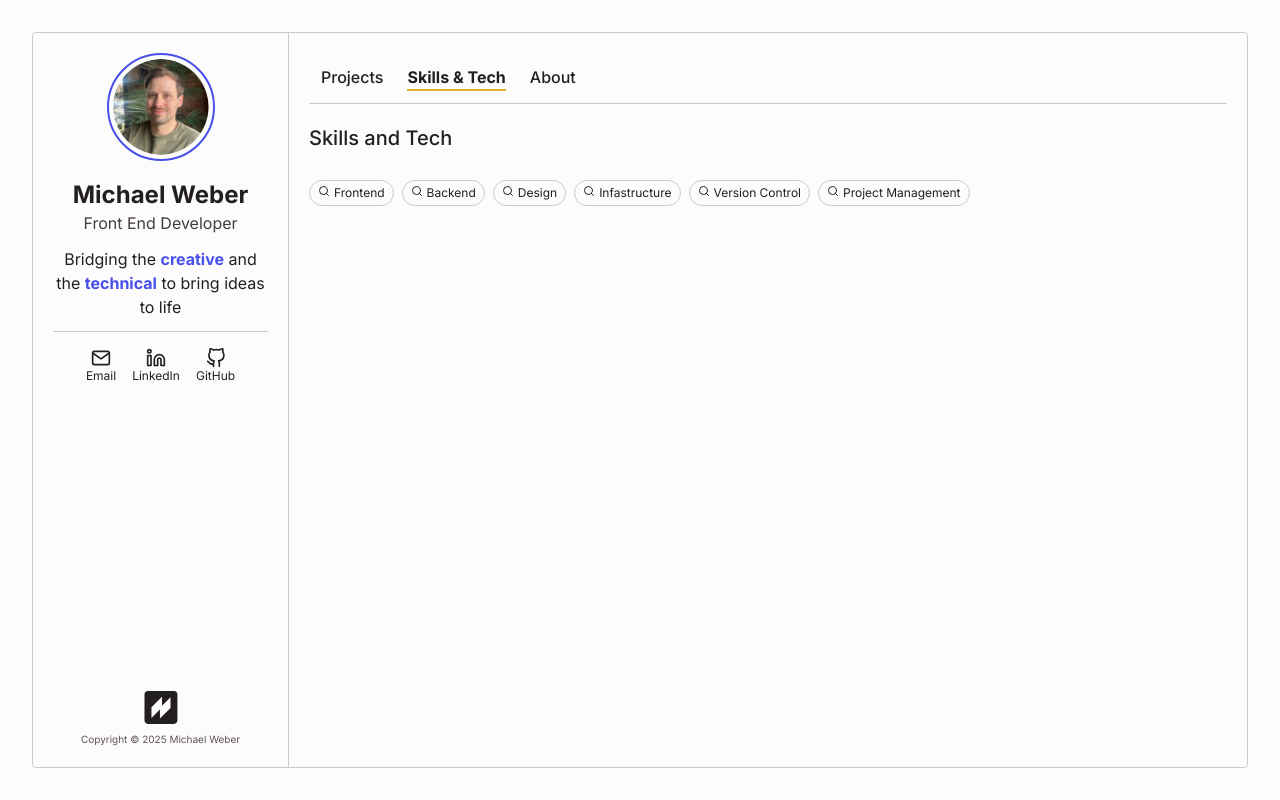
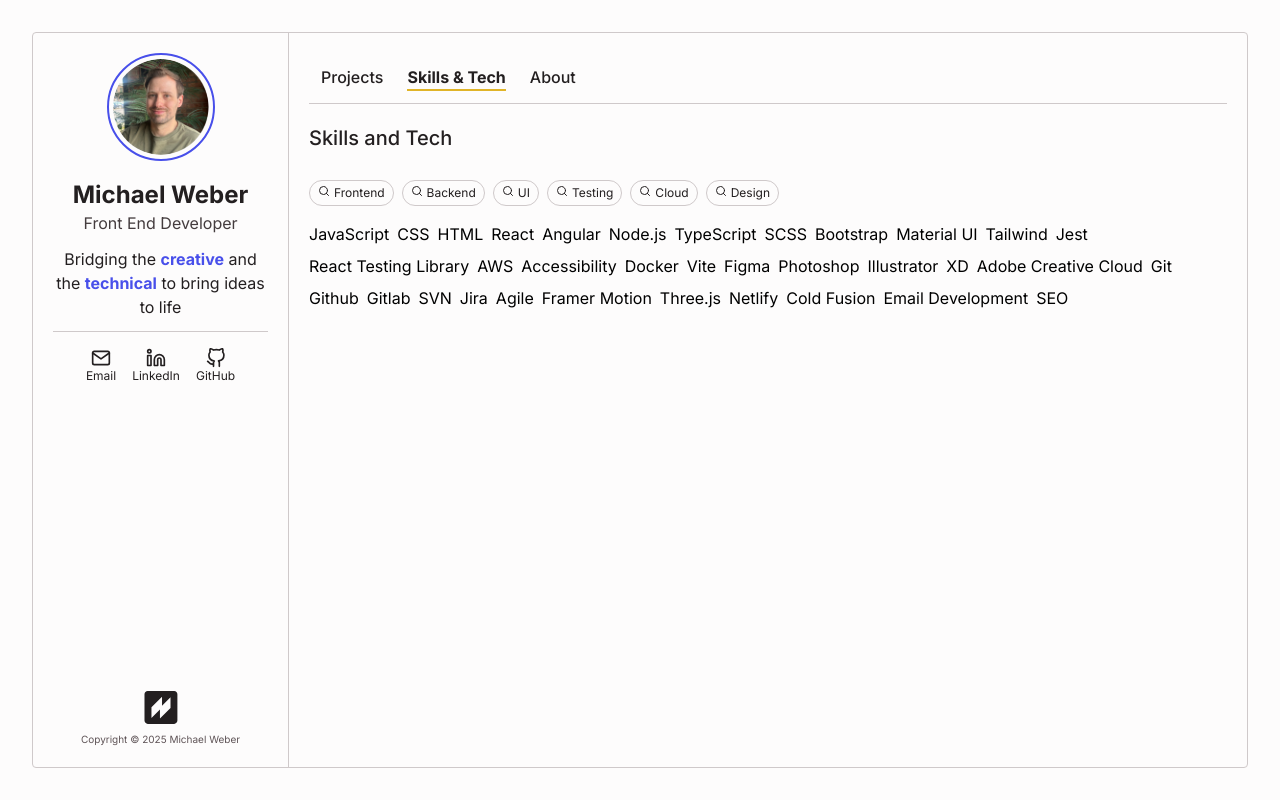
Before and after one commit to MichaelScottWeber/dev-portfolio-2025, a React (Vite) app: page / in a window 1280 px wide. Both pictures are taken after a click on the button "Skills & Tech". Built offline with nearby package versions, Linux system fonts and the light colour scheme.

Commit message:
Fixes skills data, and adds filtering

```diff
--- a/src/assets/data/portfolioData.json
+++ b/src/assets/data/portfolioData.json
@@ -43,154 +43,41 @@
   ],
   "skills": {
     "skills": [
-      {
-        "name": "JavaScript",
-        "tags": ["Frontend", "Backend"]
-      },
-      {
-        "name": "CSS",
-        "tags": ["Frontend"]
-      },
-      {
-        "name": "HTML",
-        "tags": ["Frontend"]
-      },
-      {
-        "name": "React",
-        "tags": ["Frontend"]
-      },
-      {
-        "name": "Angular",
-        "tags": ["Frontend"]
-      },
-      {
-        "name": "Node.js",
-        "tags": ["Backend"]
-      },
-      {
-        "name": "TypeScript",
-        "tags": ["Frontend", "Backend"]
-      },
-      {
-        "name": "SCSS",
-        "tags": ["Frontend"]
-      },
-      {
-        "name": "Bootstrap",
-        "tags": ["Frontend"]
-      },
-      {
-        "name": "Material UI",
-        "tags": ["Frontend"]
-      },
-      {
-        "name": "Tailwind",
-        "tags": ["Frontend"]
-      },
-      {
-        "name": "Jest",
-        "tags": ["Testing"]
-      },
-      {
-        "name": "React Testing Library",
-        "tags": ["Testing"]
-      },
-      {
-        "name": "AWS",
-        "tags": ["Infrastructure"]
-      },
-      {
-        "name": "Accessibility",
-        "tags": ["UX"]
-      },
-      {
-        "name": "Docker",
-        "tags": ["Infrastructure"]
-      },
-      {
-        "name": "Vite",
-        "tags": ["Frontend"]
-      },
-      {
-        "name": "Figma",
-        "tags": ["Design"]
-      },
-      {
-        "name": "Photoshop",
-        "tags": ["Design"]
-      },
-      {
-        "name": "Illustrator",
-        "tags": ["Design"]
-      },
-      {
-        "name": "XD",
-        "tags": ["Design"]
-      },
-      {
-        "name": "Adobe Creative Cloud",
-        "tags": ["Design"]
-      },
-      {
-        "name": "Git",
-        "tags": ["Version Control"]
-      },
-      {
-        "name": "Github",
-        "tags": ["Version Control"]
-      },
-      {
-        "name": "Gitlab",
-        "tags": ["Version Control"]
-      },
-      {
-        "name": "SVN",
-        "tags": ["Version Control"]
-      },
-      {
-        "name": "Jira",
-        "tags": ["Project Management"]
-      },
-      {
-        "name": "Agile",
-        "tags": ["Project Management"]
-      },
-      {
-        "name": "Framer Motion",
-        "tags": ["Frontend"]
-      },
-      {
-        "name": "Three.js",
-        "tags": ["Frontend"]
-      },
-      {
-        "name": "Netlify",
-        "tags": ["Infrastructure"]
-      },
-      {
-        "name": "Eloqua",
-        "tags": ["Project Management"]
-      },
-      {
-        "name": "Cold Fusion",
-        "tags": ["Backend"]
-      },
-      {
-        "name": "Email Development",
-        "tags": ["Frontend"]
-      },
-      {
-        "name": "SEO",
-        "tags": ["UX"]
-      }
+      { "name": "JavaScript", "tags": ["Frontend"] },
+      { "name": "CSS", "tags": ["Frontend"] },
+      { "name": "HTML", "tags": ["Frontend"] },
+      { "name": "React", "tags": ["Frontend"] },
+      { "name": "Angular", "tags": ["Frontend"] },
+      { "name": "Node.js", "tags": ["Backend"] },
+      { "name": "TypeScript", "tags": ["Frontend", "Backend"] },
+      { "name": "SCSS", "tags": ["Frontend"] },
+      { "name": "Bootstrap", "tags": ["Frontend", "UI"] },
+      { "name": "Material UI", "tags": ["Frontend", "UI"] },
+      { "name": "Tailwind", "tags": ["Frontend", "UI"] },
+      { "name": "Jest", "tags": ["Testing"] },
+      { "name": "React Testing Library", "tags": ["Testing"] },
+      { "name": "AWS", "tags": ["Cloud"] },
+      { "name": "Accessibility", "tags": ["Frontend"] },
+      { "name": "Docker", "tags": ["Cloud"] },
+      { "name": "Vite", "tags": ["Frontend"] },
+      { "name": "Figma", "tags": ["Design"] },
+      { "name": "Photoshop", "tags": ["Design"] },
+      { "name": "Illustrator", "tags": ["Design"] },
+      { "name": "XD", "tags": ["Design"] },
+      { "name": "Adobe Creative Cloud", "tags": ["Design"] },
+      { "name": "Git", "tags": ["Version Control"] },
+      { "name": "Github", "tags": ["Version Control"] },
+      { "name": "Gitlab", "tags": ["Version Control"] },
+      { "name": "SVN", "tags": ["Version Control"] },
+      { "name": "Jira", "tags": ["Project Management"] },
+      { "name": "Agile", "tags": ["Project Management"] },
+      { "name": "Framer Motion", "tags": ["Frontend", "UI"] },
+      { "name": "Three.js", "tags": ["Frontend", "UI"] },
+      { "name": "Netlify", "tags": ["Cloud"] },
+      { "name": "Cold Fusion", "tags": ["Backend"] },
+      { "name": "Email Development", "tags": ["Frontend"] },
+      { "name": "SEO", "tags": ["Frontend"] }
     ],
-    "tags": [
-      "Frontend",
-      "Backend",
-      "Design",
-      "Infastructure",
-      "Version Control",
-      "Project Management"
-    ]
+    "tags": ["Frontend", "Backend", "UI", "Testing", "Cloud", "Design"]
   }
 }
--- a/src/components/SkillsAndTechSection.tsx
+++ b/src/components/SkillsAndTechSection.tsx
@@ -1,13 +1,13 @@
 import { useState } from 'react';
 import SearchPill from './SearchPill';
 
-type SkillsList = {
+type Skill = {
   name: string;
   tags: string[];
 };
 
 type SkillsData = {
-  skills: SkillsList[];
+  skills: Skill[];
   tags: string[];
 };
 
@@ -34,12 +34,25 @@ function SkillsAndTechSection({ data }: SkillsAndTechSectionProps) {
     );
   });
 
+  const filterSkills = (list: Skill[]) => {
+    if (!selectedTag) {
+      return list;
+    } else {
+      return list.filter((skill) => skill.tags.includes(selectedTag));
+    }
+  };
+
+  const renderSkillsList = filterSkills(data.skills).map((skill) => {
+    return <li key={skill.name}>{skill.name}</li>;
+  });
+
   return (
     <div className='py-5'>
       <h2 className='text-xl text-black font-medium mb-4 md:mb-7'>
         Skills and Tech
       </h2>
-      <ul className='flex flex-wrap gap-2'>{renderSearchTermList}</ul>
+      <ul className='flex flex-wrap gap-2 mb-4'>{renderSearchTermList}</ul>
+      <ul className='flex flex-wrap gap-2'>{renderSkillsList}</ul>
     </div>
   );
 }
```
